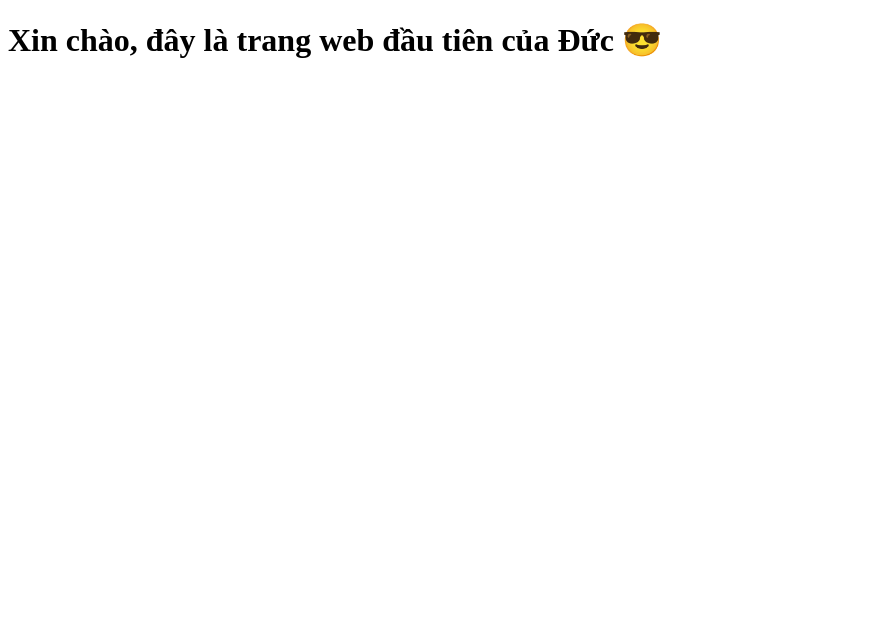
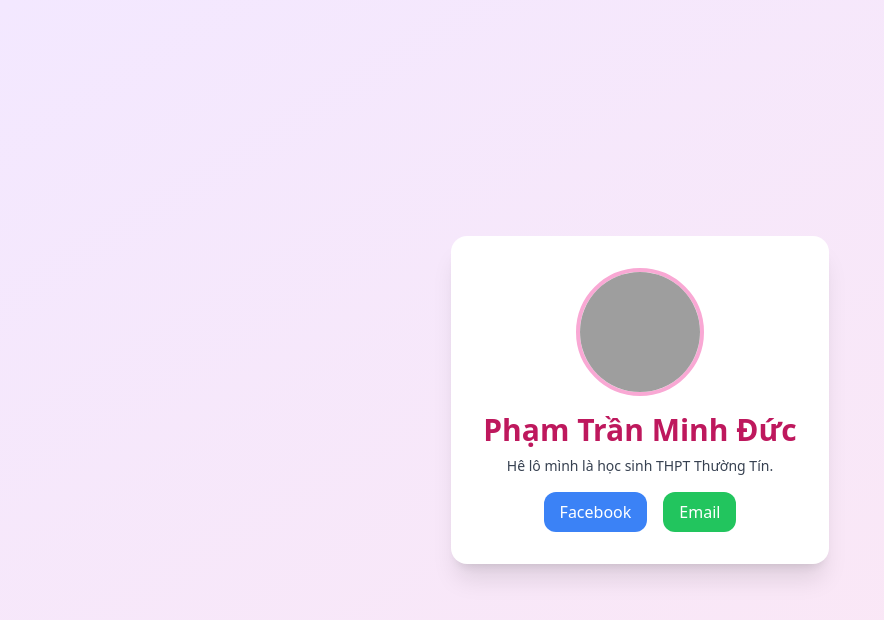
Before and after one commit to tranduc2008/ducday.github.io, a plain HTML site: page index.html in a window 1280 px wide. Shown: the whole page, without its empty margins (0-884 px from the left). Drawn offline with nearby package versions, Linux system fonts and the light colour scheme; grey boxes are pictures that could not be loaded.

Commit message:
Update index.html

```diff
--- a/index.html
+++ b/index.html
@@ -1,10 +1,35 @@
 <!DOCTYPE html>
 <html lang="vi">
-<head>
-  <meta charset="UTF-8" />
-  <title>Đức đây!</title>
-</head>
-<body>
-  <h1>Xin chào, đây là trang web đầu tiên của Đức 😎</h1>
-</body>
+  <head>
+    <meta charset="UTF-8" />
+    <meta name="viewport" content="width=device-width, initial-scale=1.0" />
+    <title>Phạm Trần Minh Đức</title>
+    <script src="https://cdn.tailwindcss.com"></script>
+  </head>
+  <body class="bg-gradient-to-br from-purple-100 to-pink-100 min-h-screen flex items-center justify-center">
+    <div class="bg-white p-8 rounded-2xl shadow-xl max-w-md text-center">
+      <img
+        class="w-32 h-32 rounded-full mx-auto mb-4 border-4 border-pink-300"
+        src="https://i.postimg.cc/zBd0DXVL/285814552-103237939088257-6749301903304746443-n.jpg"
+        alt="Ảnh đại diện"
+      />
+      <h1 class="text-3xl font-bold text-pink-700 mb-2">Phạm Trần Minh Đức</h1>
+      <p class="text-gray-700 text-sm mb-4">
+        Hê lô mình là học sinh THPT Thường Tín.
+      </p>
+      <div class="flex justify-center gap-4">
+        <a
+          href="https://www.facebook.com/pham.tran.minh.uc.226735"
+          target="_blank"
+          class="bg-blue-500 text-white px-4 py-2 rounded-xl hover:bg-blue-600 transition"
+          >Facebook</a
+        >
+        <a
+          href="mailto:tranduc2612008@gmail.com"
+          class="bg-green-500 text-white px-4 py-2 rounded-xl hover:bg-green-600 transition"
+          >Email</a
+        >
+      </div>
+    </div>
+  </body>
 </html>
```
